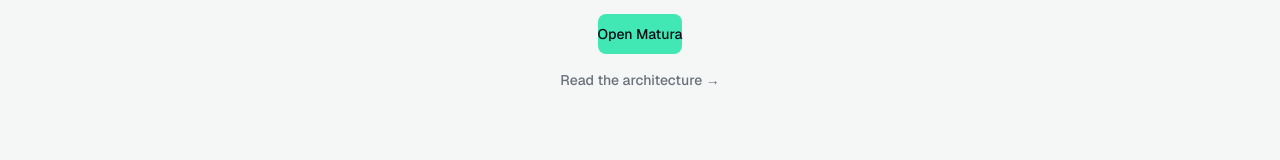
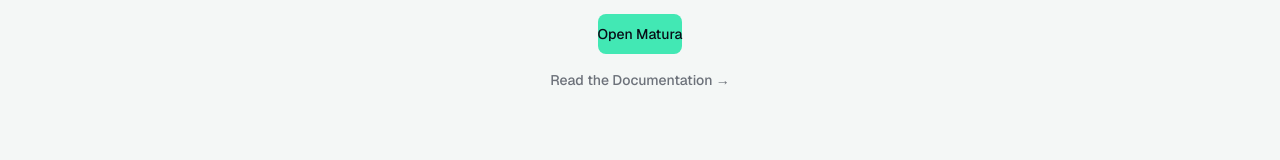
Before and after one commit to matura-finance/matura-finance, a Next.js app in the folder apps/landing/: page / in a window 1280 px wide. Shown: the part 11141-11301 px from the top of the page. Built offline with nearby package versions, Linux system fonts and the light colour scheme; no server answers.

Commit message:
feat(landing): point the hero secondary CTA at the docs site
'Read the architecture →' (GitHub architecture.md) becomes 'Read the Documentation →'
linking to the docs site (DOCS_URL / docs.usematura.xyz), same-tab. GITHUB_DOCS is no
longer referenced by the landing page.

```diff
--- a/apps/landing/src/app/page.tsx
+++ b/apps/landing/src/app/page.tsx
@@ -35,13 +35,7 @@
   ROUTER_ACCORDION,
   WHY_MATURA,
 } from "../lib/landing-content";
-import {
-  APP_URL,
-  bscScanAddress,
-  CONTACT_EMAIL,
-  GITHUB_DOCS,
-  TESTNET_CONTRACTS,
-} from "../lib/site";
+import { APP_URL, bscScanAddress, CONTACT_EMAIL, DOCS_URL, TESTNET_CONTRACTS } from "../lib/site";
 
 export default function HomePage() {
   return (
@@ -501,12 +495,10 @@
                 Open Matura
               </a>
               <a
-                href={GITHUB_DOCS.architecture}
-                target="_blank"
-                rel="noopener noreferrer"
+                href={DOCS_URL}
                 className="text-sm font-medium text-midnight/60 underline-offset-4 transition-colors hover:text-midnight hover:underline"
               >
-                Read the architecture →
+                Read the Documentation →
               </a>
             </div>
           </div>
```
